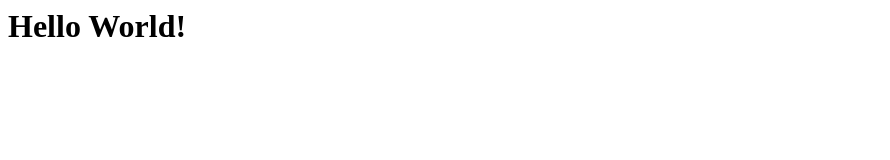
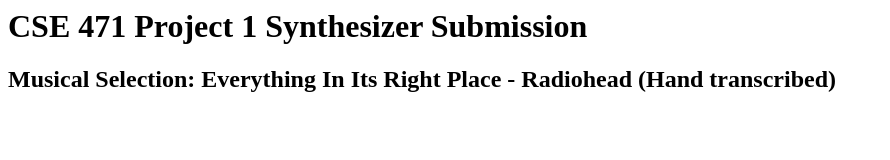
Before and after one commit to bencrim/CSE-471-Project1, a plain HTML site: page index.html in a window 1280 px wide. Shown: the whole page, without its empty margins (0-890 px from the left). Drawn offline with Linux system fonts and the light colour scheme.

Commit message:
title and selection

```diff
--- a/index.html
+++ b/index.html
@@ -1 +1,2 @@
-<h1>Hello World!</h1>
+<h1>CSE 471 Project 1 Synthesizer Submission</h1>
+<h2>Musical Selection: Everything In Its Right Place - Radiohead (Hand transcribed)</h2>
```
